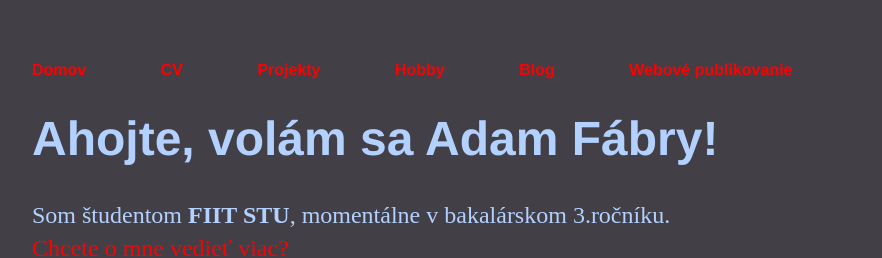
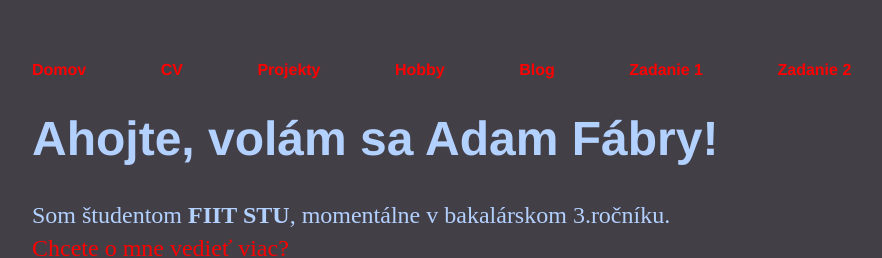
Before and after one commit to adamis19/adamis19.github.io, a Jekyll site: the page built from index.html, in a window 1280 px wide. Shown: the top 258 px of the page, without its empty margins (160-1042 px from the left). Built offline with Jekyll 4.4.1, drawn with Linux system fonts in a browser that asks for light colours.

Commit message:
dokumentacia2

```diff
--- a/_layouts/default.html
+++ b/_layouts/default.html
@@ -14,7 +14,8 @@
 	        		<li><a class="upmenu" href="/projekty">Projekty</a></li>
 	        		<li><a class="upmenu" href="/hobby">Hobby</a></li>
 					<li><a class="upmenu" href="/blog">Blog</a></li>
-					<li><a class="upmenu" href="/wpub">Webové publikovanie</a></li>
+					<li><a class="upmenu" href="/wpub">Zadanie 1</a></li>
+					<li><a class="upmenu" href="/z2">Zadanie 2</a></li>
 	    		</ul>
 			</nav>
 			<div class="container">
--- a/wpub/index.html
+++ b/wpub/index.html
@@ -1,12 +1,8 @@
 ---
 layout: default
-title: Zadania - WPUB
+title: Zadanie 1
 ---
 
 	<h2> Zadanie 1 - Osobná webová prezentácia na GitHub pages</h2>
 
 	<iframe src="dokumentacia.pdf" type="aplication/pdf" width="100%" height="800p" />
-
-	<h2> Zadanie 2: Transformácia vybraného dokumentu do formátu DocBook</h2>
-
-	<iframe src="dokumentacia2.pdf" type="aplication/pdf" width="100%" height="800p" />
```
Also changed, not shown: z2/index.html (added, +7 -0 lines), 1 other file.
